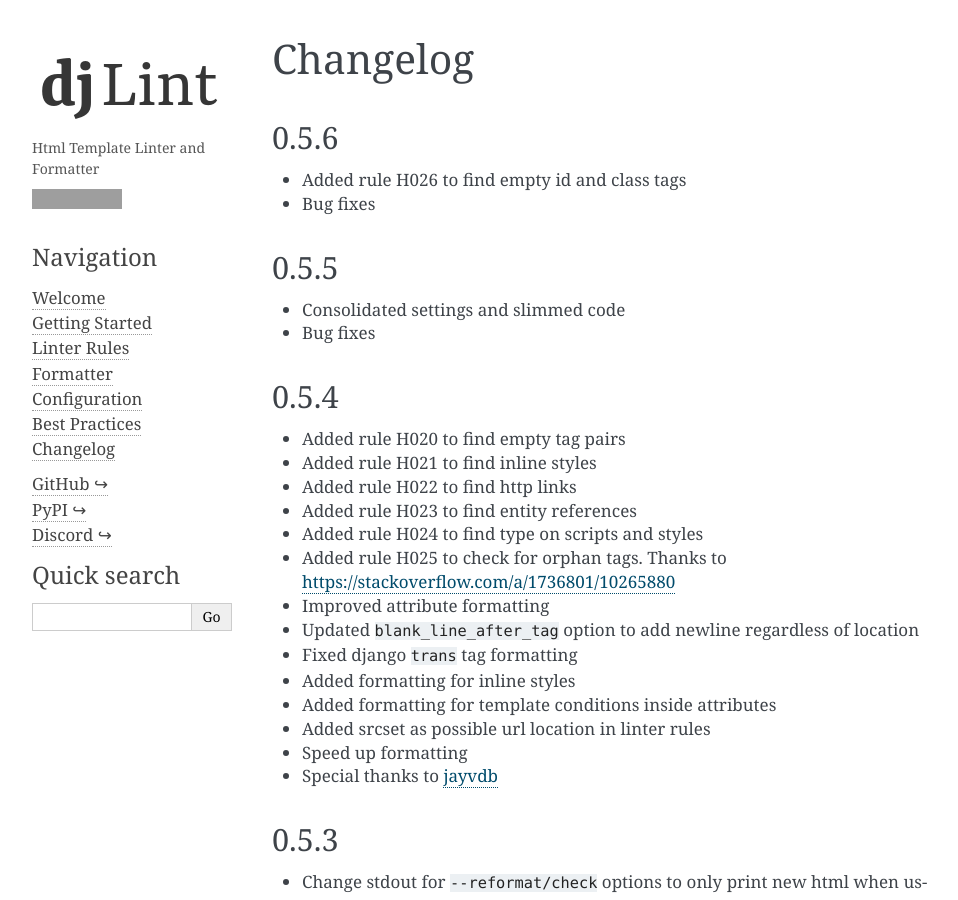
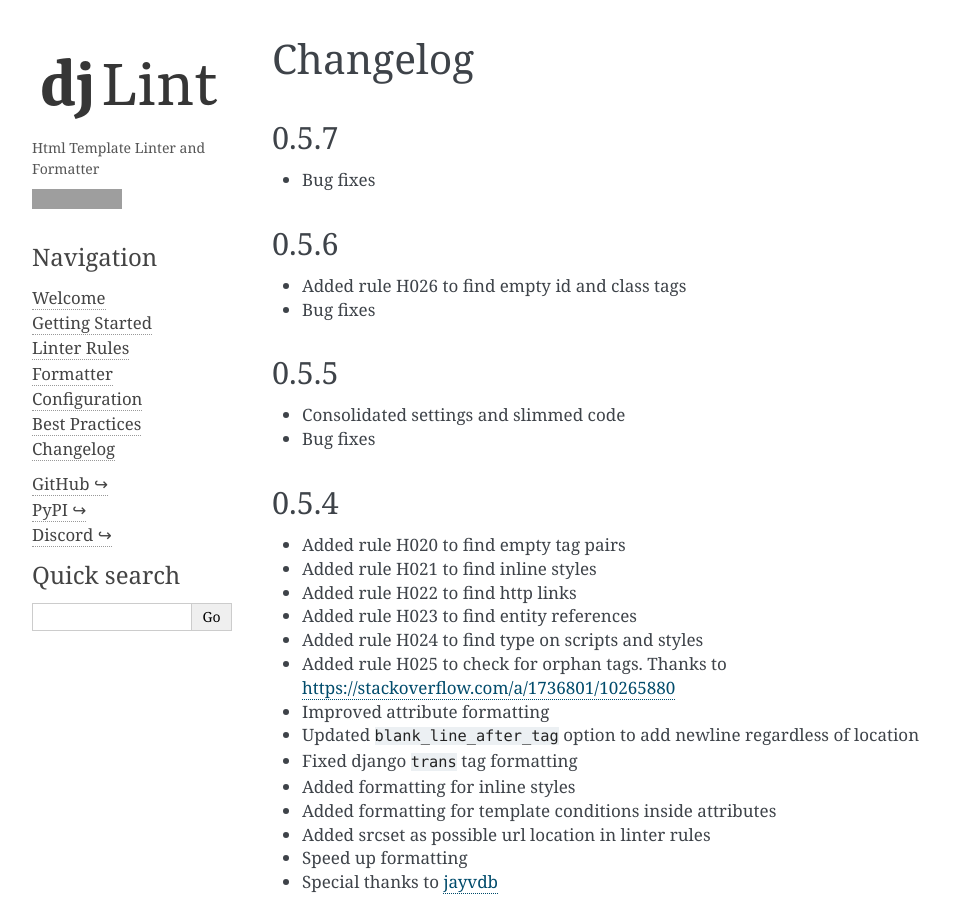
Before and after one commit to djlint/djLint, a Sphinx documentation site: the page built from docs/djlint/changelog.rst, in a window 1280 px wide and 900 px high. Shown: the whole window, without its empty margins (148-1106 px from the left). Built offline with Sphinx 7.4.7, drawn with Linux system fonts in a browser that asks for light colours; grey boxes are pictures that could not be loaded.

Commit message:
updated version

```diff
--- a/docs/conf.py
+++ b/docs/conf.py
@@ -12,7 +12,7 @@
 project = "djlint"
 copyright = "2021, Riverside Healthcare"
 author = "Christopher Pickering"
-release = "0.5.6"
+release = "0.5.7"
 version = release
 
 # -- General configuration ---------------------------------------------------
--- a/docs/djlint/changelog.rst
+++ b/docs/djlint/changelog.rst
@@ -1,5 +1,9 @@
 Changelog
 =========
+
+0.5.7
+-----
+- Bug fixes
 
 0.5.6
 -----
--- a/pyproject.toml
+++ b/pyproject.toml
@@ -7,7 +7,7 @@
 
 [tool.poetry]
 name="djlint"
-version="0.5.6"
+version="0.5.7"
 description="HTML Template Linter and Formatter"
 license="GPL-3.0-or-later"
 authors=["Christopher Pickering <cpickering@rhc.net>"]
```
